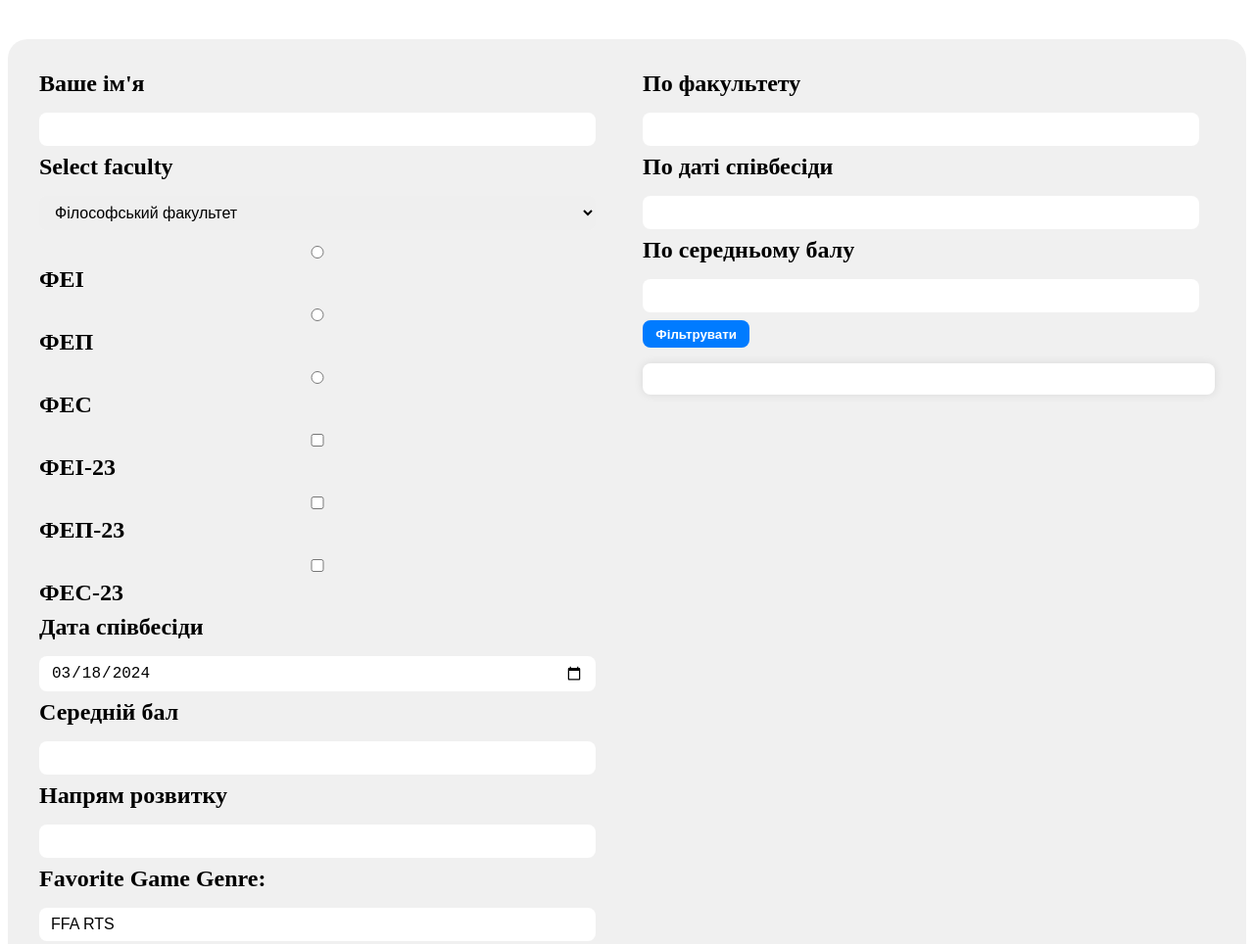
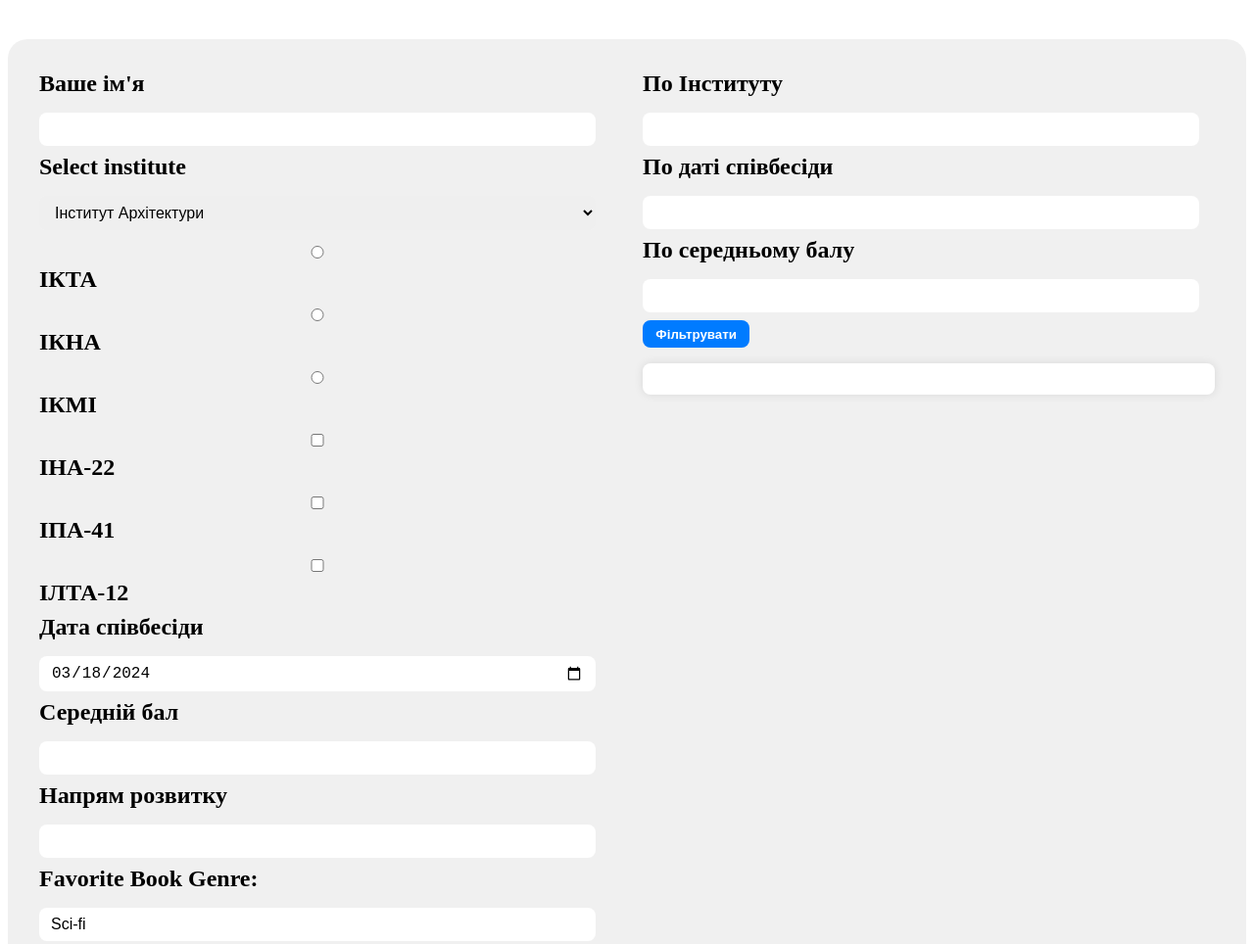
Before and after one commit to DoubleODuck/Frontend_Block_2, a plain HTML site: page p1/index.html in a window 1280 px wide. Shown: the top 964 px of the page at 98% size. Drawn offline with Linux system fonts and the light colour scheme.

Commit message:
new block

```diff
--- a/p1/index.html
+++ b/p1/index.html
@@ -17,58 +17,58 @@
 					<input type="text" name="name" />
 				</div>
 				<div class="form-group">
-					<label for="faculty">Select faculty</label>
+					<label for="faculty">Select institute</label>
 					<select name="faculty" id="faculty">
-						<option value="Філософський факультет">
-							Філософський факультет
+						<option value="Інститут Архітектури">
+							Інститут Архітектури
 						</option>
-						<option value="Історичний факультет">Історичний факультет</option>
-						<option value="Факультет журналістики">
-							Факультет журналістики
+						<option value="Інститут дизайну">Інститут дизайну</option>
+						<option value="Інститут будівництва">
+							Інститут будівництва
 						</option>
-						<option value="Факультет прикладної математики та інформатики">
-							Факультет прикладної математики та інформатики
+						<option value="Інститут геодезії">
+							Інститут геодезії
 						</option>
-						<option value="Факультет фізики">Факультет фізики</option>
-						<option value="Біологічний факультет">
-							Біологічний факультет
+						<option value="Інститут соціальних наук">Інститут соціальних наук</option>
+						<option value="Інститут економіки">
+							Інститут економіки
 						</option>
-						<option value="Хімічний факультет">Хімічний факультет</option>
-						<option value="Географічний факультет">
-							Географічний факультет
+						<option value="Інститут менеджменту">Інститут менеджменту</option>
+						<option value="Інститут механічної інженерії">
+							Інститут механічної інженерії
 						</option>
-						<option value="Факультет економіки">Факультет економіки</option>
-						<option value="Факультет міжнародних відносин">
-							Факультет міжнародних відносин
+						<option value="Інститут права">Інститут права</option>
+						<option value="Інститут психології">
+							Інститут психології
 						</option>
 					</select>
 				</div>
 				<div class="inline-label form-group">
 					<div>
-						<input type="radio" name="thread" value="ФЕІ" />
-						<label for="thread">ФЕІ</label>
+						<input type="radio" name="thread" value="ІКТА" />
+						<label for="thread">ІКТА</label>
 					</div>
 					<div>
-						<input type="radio" name="thread" value="ФЕП" />
-						<label for="thread">ФЕП</label>
+						<input type="radio" name="thread" value="ІКНА" />
+						<label for="thread">ІКНА</label>
 					</div>
 					<div>
-						<input type="radio" name="thread" value="ФЕС" />
-						<label for="thread">ФЕС</label>
+						<input type="radio" name="thread" value="ІКМІ" />
+						<label for="thread">ІКМІ</label>
 					</div>
 				</div>
 				<div class="inline-label form-group">
 					<div>
-						<input type="checkbox" name="fei-23" value="ФЕІ-23" />
-						<label for="ФЕІ-23">ФЕІ-23</label>
+						<input type="checkbox" name="group" value="ІНА-22" />
+						<label for="ІНА-22">ІНА-22</label>
 					</div>
 					<div>
-						<input type="checkbox" name="group" value="ФЕП-23" />
-						<label for="ФЕП-23">ФЕП-23</label>
+						<input type="checkbox" name="group" value="ІПА-41" />
+						<label for="ІПА-41">ІПА-41</label>
 					</div>
 					<div>
-						<input type="checkbox" name="group" value="ФЕС-23" />
-						<label for="ФЕС-23">ФЕС-23</label>
+						<input type="checkbox" name="group" value="ІЛТА-12" />
+						<label for="ІЛТА-12">ІЛТА-12</label>
 					</div>
 				</div>
 				<div class="form-group">
@@ -83,15 +83,15 @@
 					<label for="career">Напрям розвитку</label>
 					<input list="career-list" name="career" />
 					<datalist id="career-list">
-						<option value="Embedded"></option>
-						<option value="Game creation/desighn"></option>
-						<option value="Systems programming"></option>
+						<option value="Mechanical Engineering"></option>
+						<option value="Law Enforcer"></option>
+						<option value="Linguistics Educator"></option>
 						<option value="Web dev"></option>
 					</datalist>
 				</div>
 				<div class="form-group">
-					<label for="genre">Favorite Game Genre:</label>
-					<input type="text" name="genre" value="FFA RTS" />
+					<label for="genre">Favorite Book Genre:</label>
+					<input type="text" name="genre" value="Sci-fi" />
 				</div>
 				<div class="form-group">
 					<label for="phone-nubmer">
@@ -106,7 +106,7 @@
 			<div>
 				<div class="filters">
 					<div>
-						<label for="faculty">По факультету</label>
+						<label for="faculty">По Інституту</label>
 						<input type="text" class="filter-input" name="faculty" />
 					</div>
 					<div>
--- a/p3/game.js
+++ b/p3/game.js
@@ -3,7 +3,7 @@ var myObstacles = [];
 var myScore;
 
 function startGame() {
-    myGamePiece = new component(30, 30, "darkblue", 10, 120);
+    myGamePiece = new component(30, 30, "darkred", 10, 120);
     myScore = new component("30px", "Consolas", "black", 280, 40, "text");
     myGameArea.start();
 }
@@ -111,8 +111,8 @@ function updateGameArea() {
         minGap = 50;
         maxGap = 200;
         gap = Math.floor(Math.random()*(maxGap-minGap+1)+minGap);
-        myObstacles.push(new component(10, height, "green", x, 0));
-        myObstacles.push(new component(10, x - height - gap, "green", x, height + gap));
+        myObstacles.push(new component(10, height, "peru", x, 0));
+        myObstacles.push(new component(10, x - height - gap, "peru", x, height + gap));
     }
     for (i = 0; i < myObstacles.length; i += 1) {
         myObstacles[i].speedX = -1;
```
Also changed, not shown: p2/script2.js (+25 -25 lines), p3/game.html (+1 -1 lines).
